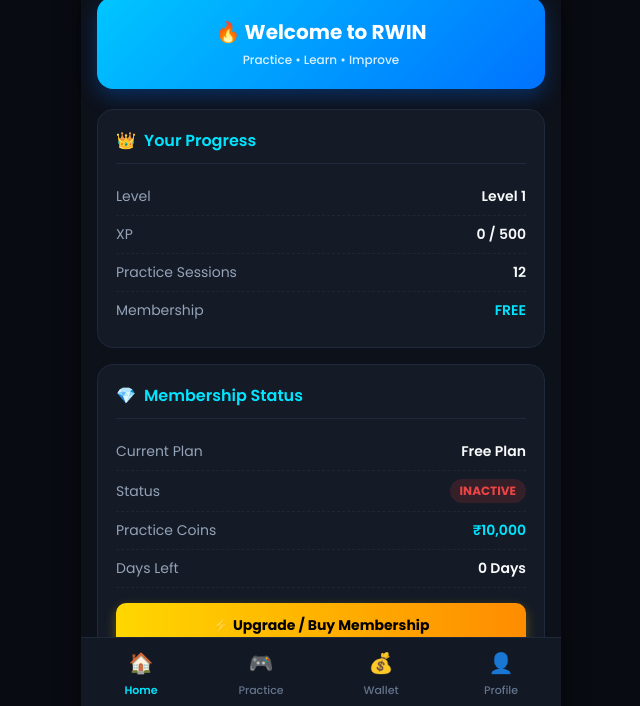
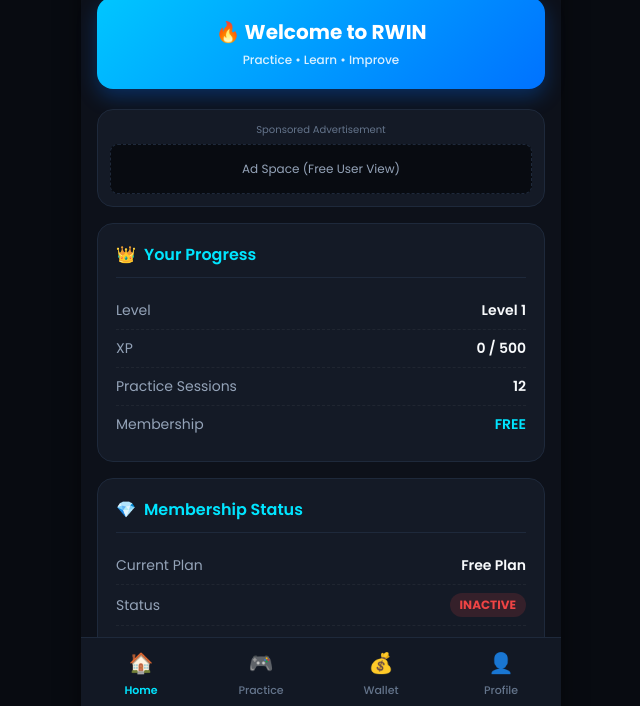
Before and after one commit to ishuishu63935-ship-it/Rwin, a plain HTML site: page home.html in a window 1280 px wide. Shown: the part 91-797 px from the top of the page, without its empty margins (319-959 px from the left). Drawn offline with Linux system fonts and the light colour scheme.

Commit message:
Implement ad banner for free users in home.html
Added an ad banner card for free users and updated UI logic to display or hide it based on user plan.

```diff
--- a/home.html
+++ b/home.html
@@ -45,6 +45,15 @@
     <p>Practice • Learn • Improve</p>
   </div>
 
+  <!-- Ad Banner Card (Sirf Free Users ke liye dikhega) -->
+  <div class="card" id="adBannerCard" style="display: none; text-align: center; padding: 12px;">
+    <p style="font-size: 10px; color: #64748b; margin-bottom: 6px;">Sponsored Advertisement</p>
+    <!-- Yahan Adsterra ya Ad Network ka banner script code aayega -->
+    <div id="adsterraSlot" style="min-height: 50px; display: flex; align-items: center; justify-content: center; background: #080b11; border-radius: 8px; border: 1px dashed #1e293b;">
+      <span style="font-size: 12px; color: #94a3b8;">Ad Space (Free User View)</span>
+    </div>
+  </div>
+
   <div class="card">
     <div class="card-header"><span>👑</span> Your Progress</div>
     <div class="info-row"><span class="label">Level</span><span class="value" id="homeLevel">Level 1</span></div>
@@ -82,7 +91,14 @@
 <script>
   function syncHomeUI() {
     const raw = localStorage.getItem("rwinGame");
-    if (!raw) return;
+    const adCard = document.getElementById("adBannerCard");
+
+    if (!raw) {
+      // Agar data nahi hai toh Free plan maan kar ad dikhao
+      if (adCard) adCard.style.display = "block";
+      return;
+    }
+
     try {
       const g = JSON.parse(raw);
       if (document.getElementById("homeLevel")) document.getElementById("homeLevel").innerText = "Level " + (g.level || 1);
@@ -96,12 +112,18 @@
         document.getElementById("homePlanStatus").className = "status-badge-active";
         document.getElementById("homeMembershipBadge").innerText = "VIP";
         document.getElementById("homeDaysLeft").innerText = "Active";
+
+        // VIP users ke liye ad card hide kar do
+        if (adCard) adCard.style.display = "none";
       } else {
         document.getElementById("homePlanName").innerText = "Free Plan";
         document.getElementById("homePlanStatus").innerText = "INACTIVE";
         document.getElementById("homePlanStatus").className = "status-badge-inactive";
         document.getElementById("homeMembershipBadge").innerText = "FREE";
         document.getElementById("homeDaysLeft").innerText = "0 Days";
+
+        // Free users ke liye ad card show karo
+        if (adCard) adCard.style.display = "block";
       }
     } catch(e) {}
   }
```
